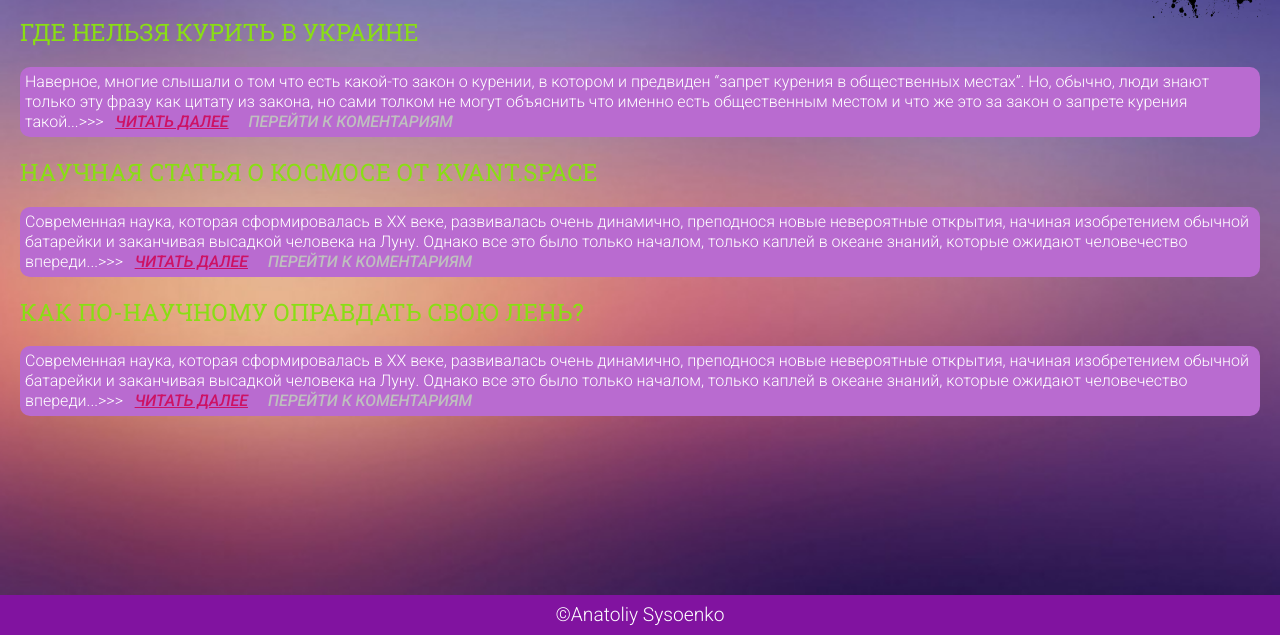
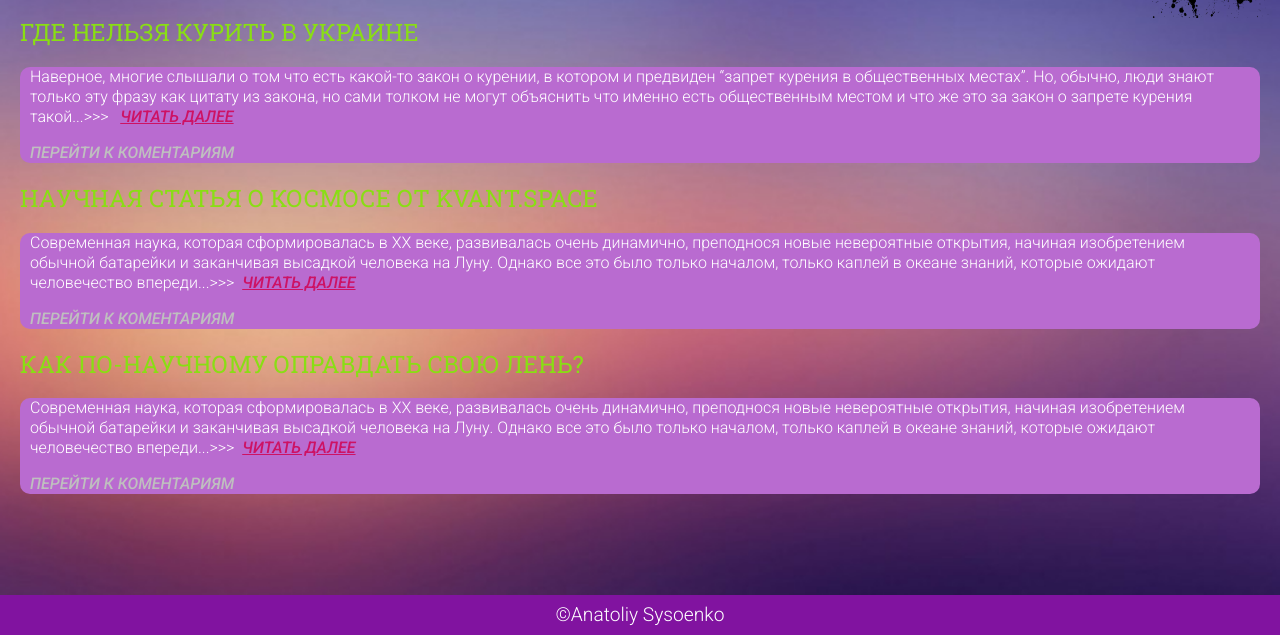
Before and after one commit to DieZzZeL2021/lesson_2, a website: page pages/articles.html in a window 1280 px wide. Shown: the part 165-800 px from the top of the page. Drawn offline with Linux system fonts and the light colour scheme.

Commit message:
добивал div для span, Улучшил структуру articles

```diff
--- a/assets/css/style.css
+++ b/assets/css/style.css
@@ -176,10 +176,10 @@ textarea {
   border-bottom: 2px dotted #ffffff;
 }
 
-.content-text__bg {
+.content-articles__bg {
   background-color: #B96BD0;
   border-radius: 10px;
-  padding: 5px;
+  padding: 0 10px;
 }
 
 .content-text__link-more {
--- a/pages/articles.html
+++ b/pages/articles.html
@@ -50,38 +50,47 @@
     <div class="content-container">
       <h1 class="content__title">Статьи</h1>
 
+      <article>
         <h2>
           <a href="../articles/article1.html">Где нельзя курить в Украине</a>
         </h2>
-      <p class="content-text__bg">Наверное, многие слышали о том что есть какой-то закон о курении, в котором и
-        предвиден “запрет курения в общественных местах”. Но, обычно, люди знают только эту фразу как цитату из закона,
-        но сами толком не могут объяснить что именно есть общественным местом и что же это за закон о запрете курения
-        такой...>>> &nbsp;
-        <a class="content-text__link-more" href="../articles/article1.html">Читать далее</a>&emsp;
+        <div class="content-articles__bg">
+          <p>Наверное, многие слышали о том что есть какой-то закон о курении, в котором и предвиден “запрет курения в
+            общественных местах”. Но, обычно, люди знают только эту фразу как цитату из закона, но сами толком не могут
+            объяснить что именно есть общественным местом и что же это за закон о запрете курения такой...>>> &nbsp;
+            <a class="content-text__link-more" href="../articles/article1.html">Читать далее</a>
+          </p>
           <a class="content-text__link-comments" href="../articles/article1.html#comments">Перейти к коментариям</a>
-      </p>
+        </div>
+      </article>
 
+      <article>
         <h2>
           <a href="../articles/article2.html">Научная статья о космосе от Kvant.Space</a>
         </h2>
-      <p class="content-text__bg">Современная наука, которая сформировалась в XX веке, развивалась очень динамично,
-        преподнося новые невероятные открытия, начиная изобретением обычной батарейки и заканчивая высадкой человека на
-        Луну. Однако все это было только началом, только каплей в океане знаний, которые ожидают человечество
-        впереди...>>> &nbsp;
-        <a class="content-text__link-more" href="../articles/article2.html">Читать далее</a>&emsp;
+        <div class="content-articles__bg">
+          <p>Современная наука, которая сформировалась в XX веке, развивалась очень динамично, преподнося новые
+            невероятные открытия, начиная изобретением обычной батарейки и заканчивая высадкой человека на Луну. Однако
+            все это было только началом, только каплей в океане знаний, которые ожидают человечество впереди...>>>&nbsp;
+            <a class="content-text__link-more" href="../articles/article2.html">Читать далее</a>
+          </p>
           <a class="content-text__link-comments" href="../articles/article2.html#comments">Перейти к коментариям</a>
-      </p>
+        </div>
+      </article>
 
+      <article>
         <h2>
           <a href="../articles/article3.html">Как по-научному оправдать свою лень?</a>
         </h2>
-      <p class="content-text__bg">Современная наука, которая сформировалась в XX веке, развивалась очень динамично,
-        преподнося новые невероятные открытия, начиная изобретением обычной батарейки и заканчивая высадкой человека
-        на Луну. Однако все это было только началом, только каплей в океане знаний, которые ожидают человечество
-        впереди...>>> &nbsp;
-        <a class="content-text__link-more" href="../articles/article3.html">Читать далее</a>&emsp;
+        <div class="content-articles__bg">
+          <p>Современная наука, которая сформировалась в XX веке, развивалась очень динамично, преподнося новые
+            невероятные открытия, начиная изобретением обычной батарейки и заканчивая высадкой человека на Луну. Однако
+            все это было только началом, только каплей в океане знаний, которые ожидают человечество впереди...>>>&nbsp;
+            <a class="content-text__link-more" href="../articles/article3.html">Читать далее</a>
+          </p>
           <a class="content-text__link-comments" href="../articles/article3.html#comments">Перейти к коментариям</a>
-      </p>
+        </div>
+      </article>
     </div>
   </div>
 
```
Also changed, not shown: articles/article1.html (+9 -3 lines), articles/article2.html (+9 -3 lines), articles/article3.html (+9 -3 lines). Lines whose indentation alone changed are shown as unchanged.
